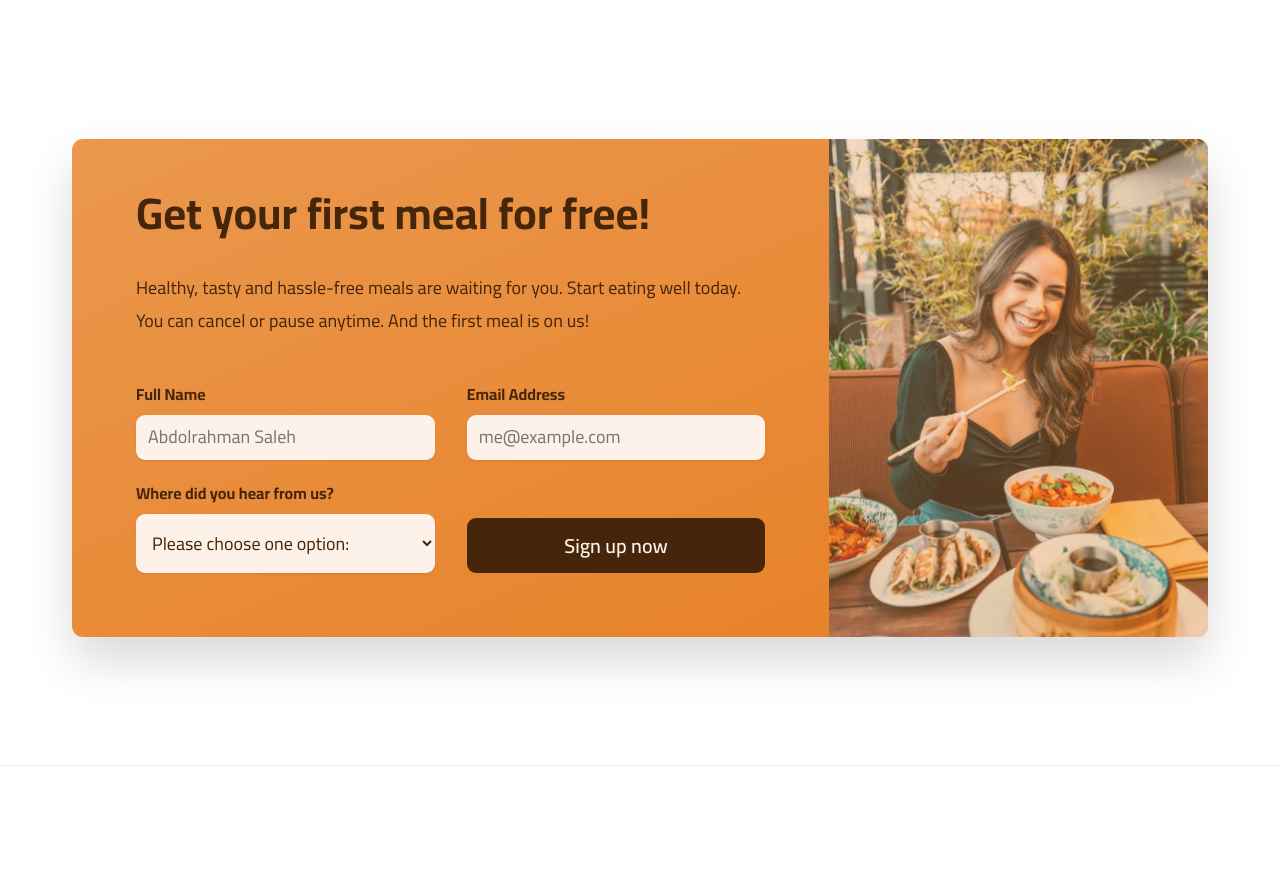
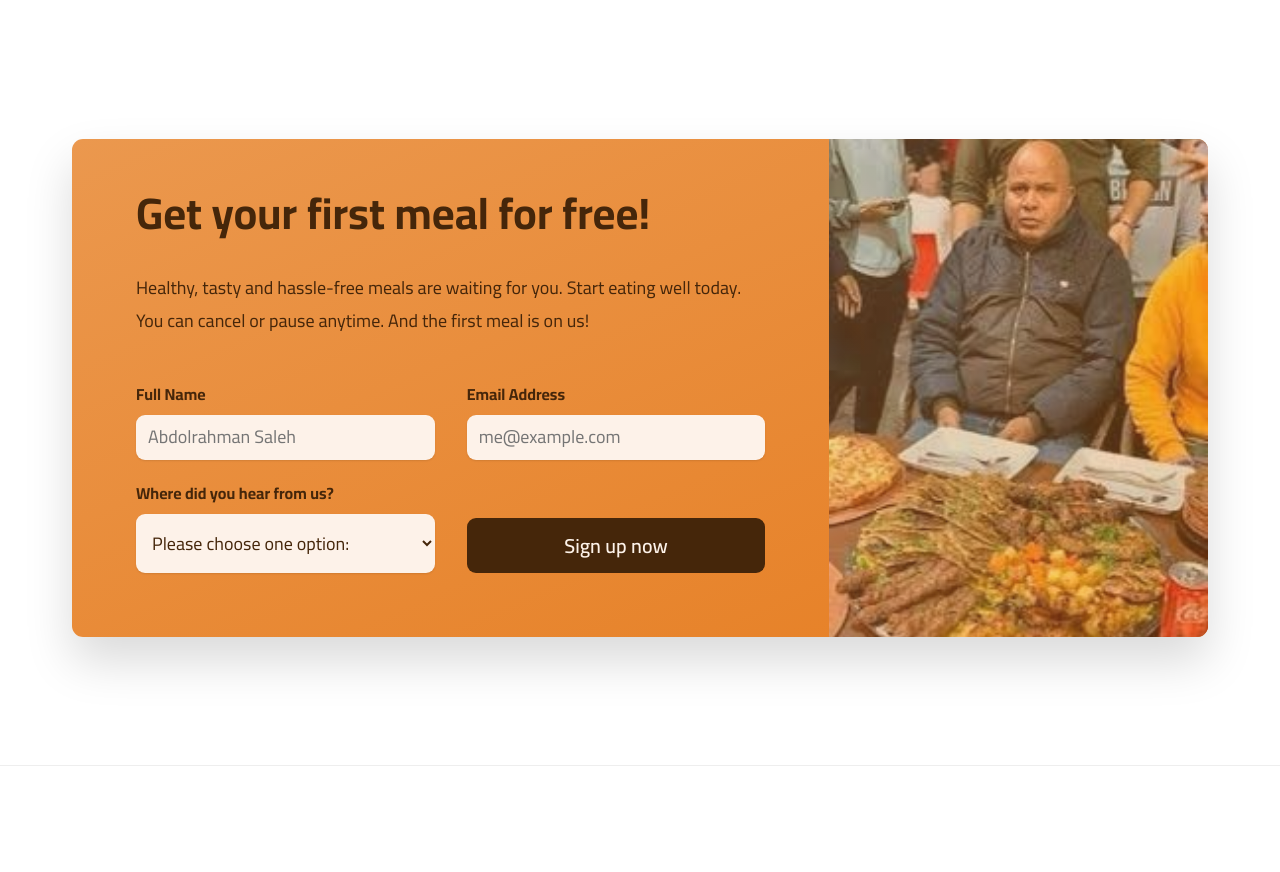
Before and after one commit to Body661/Ommifood-project, a plain HTML site: page index.html in a window 1280 px wide. Shown: the part 6620-7492 px from the top of the page. Drawn offline with Linux system fonts and the light colour scheme.

Commit message:
add al za3em adel shakal :100:

```diff
--- a/style/style.css
+++ b/style/style.css
@@ -1232,13 +1232,13 @@ header nav li:last-of-type:hover {
       from(rgba(235, 151, 78, 0.35)),
       to(rgba(230, 125, 34, 0.35))
     ),
-    url("../img/eating.jpg");
+    url("../img/eating.jpeg");
   background-image: linear-gradient(
       to right bottom,
       rgba(235, 151, 78, 0.35),
       rgba(230, 125, 34, 0.35)
     ),
-    url("../img/eating.jpg");
+    url("../img/eating.jpeg");
   background-size: cover;
   background-position: center;
 }
```
Also changed, not shown: img/eating.jpeg (added), img/eating.jpg (deleted), style/eating.jpg (deleted).
